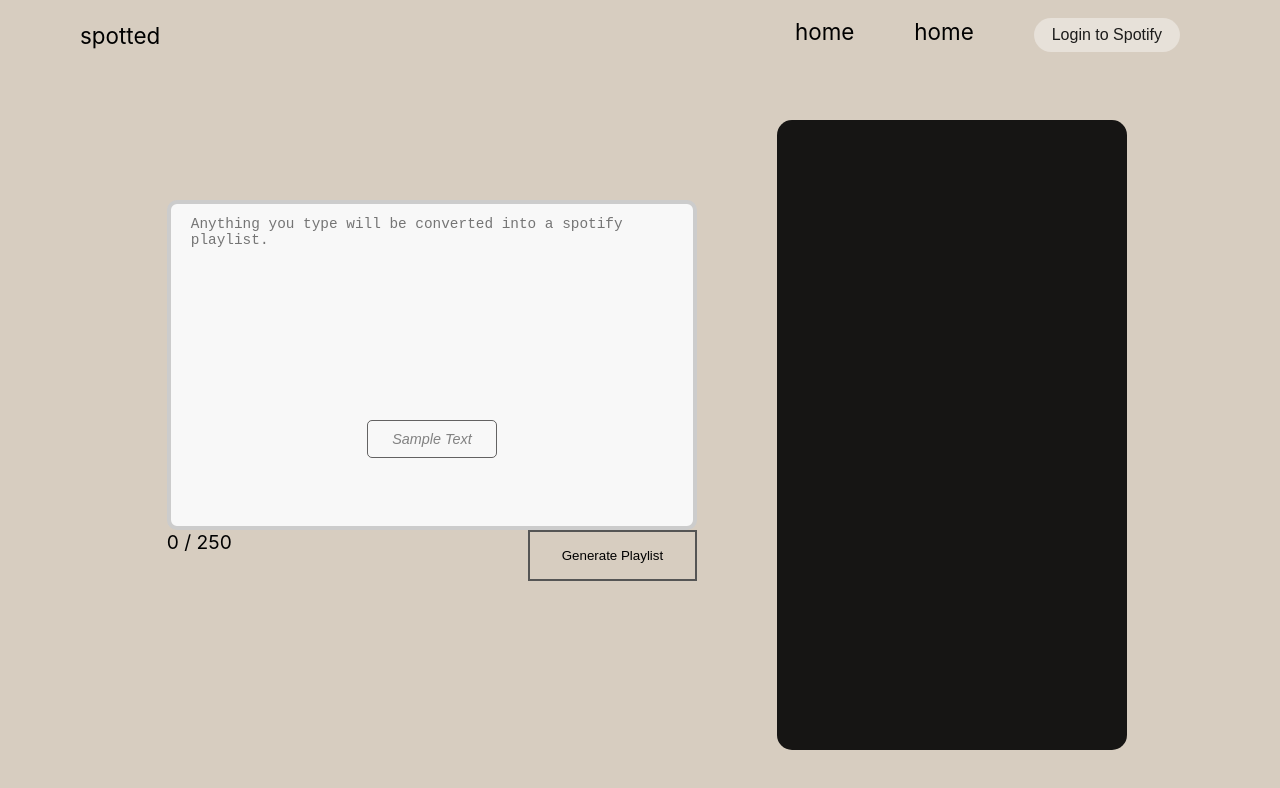
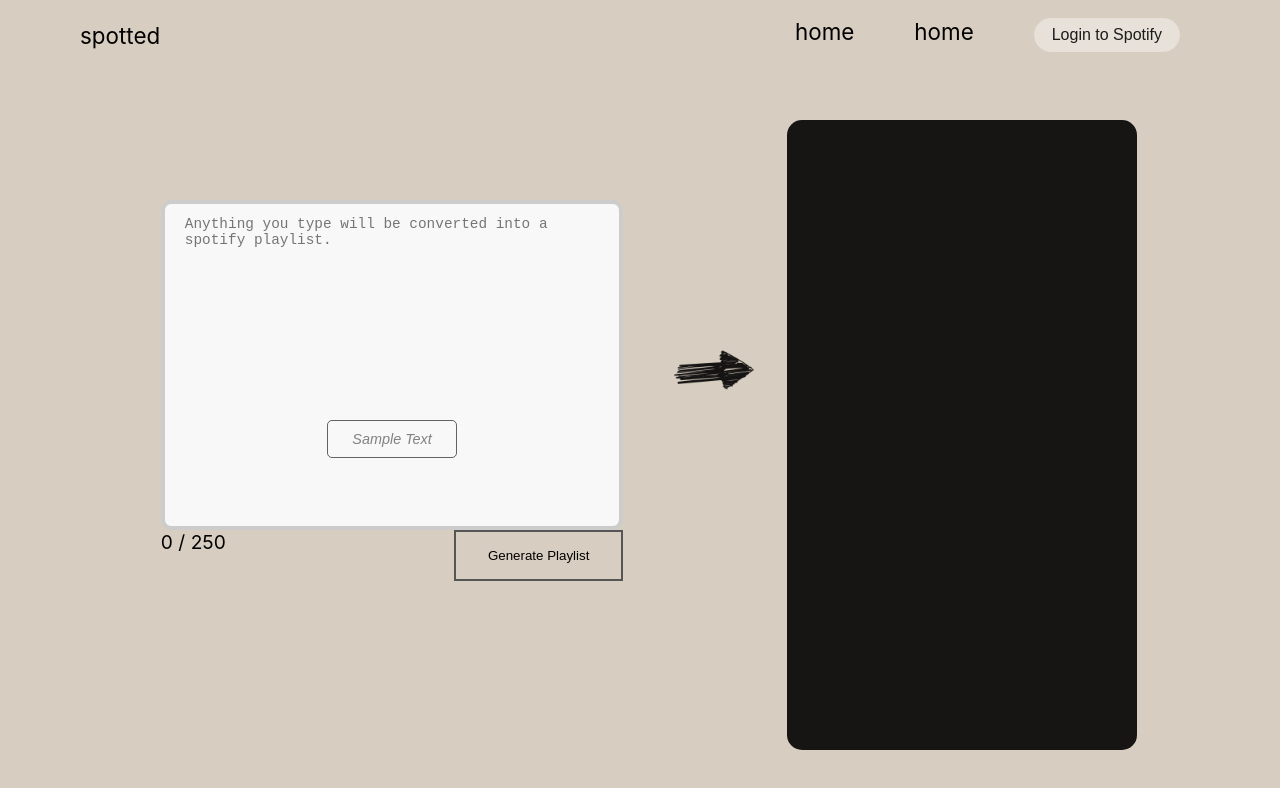
Before and after one commit to leonw00/spotify-playlist-maker, a React (Create React App) app: page / in a window 1280 px wide. Shown: the top 788 px of the page. Built offline with nearby package versions, Linux system fonts and the light colour scheme.

Commit message:
added arrow image

```diff
--- a/src/views/Main/MainPage.css
+++ b/src/views/Main/MainPage.css
@@ -13,7 +13,7 @@
 }
 
 .input-block{
-    flex: 3;
+    flex: 11;
     display: flex;
     flex-direction: column;
     align-items: center;
@@ -51,8 +51,19 @@
     top: 300px;
 }
 
+.image-area{
+    flex: 1;
+    padding-top: 200px;
+    display: flex;
+}
+
+.arrow-image{
+    width: 100px;
+    height: 100px;
+}
+
 .display-block{
-    flex: 2;
+    flex: 8;
     display: flex;
     justify-content: center;
     align-items: center;
--- a/src/views/Main/MainPage.js
+++ b/src/views/Main/MainPage.js
@@ -5,6 +5,7 @@ import { generateTrackList } from "../../logic/Logic";
 import { getRandomText } from "../../logic/Others";
 import Header from "../Header/Header";
 import "./MainPage.css";
+import ArrowImage from "../../assets/right-arrow.png";
 
 function MainPage() {
   const [target, setTarget] = useState("");
@@ -58,6 +59,10 @@ function MainPage() {
           </div>
         </div>
 
+        <div className="image-area">
+          <img className="arrow-image" src={ArrowImage} />
+        </div>
+
         <div className="display-block">
           <TrackList tracks={tracks} />
         </div>
```
Also changed, not shown: src/assets/right-arrow.png (added).
